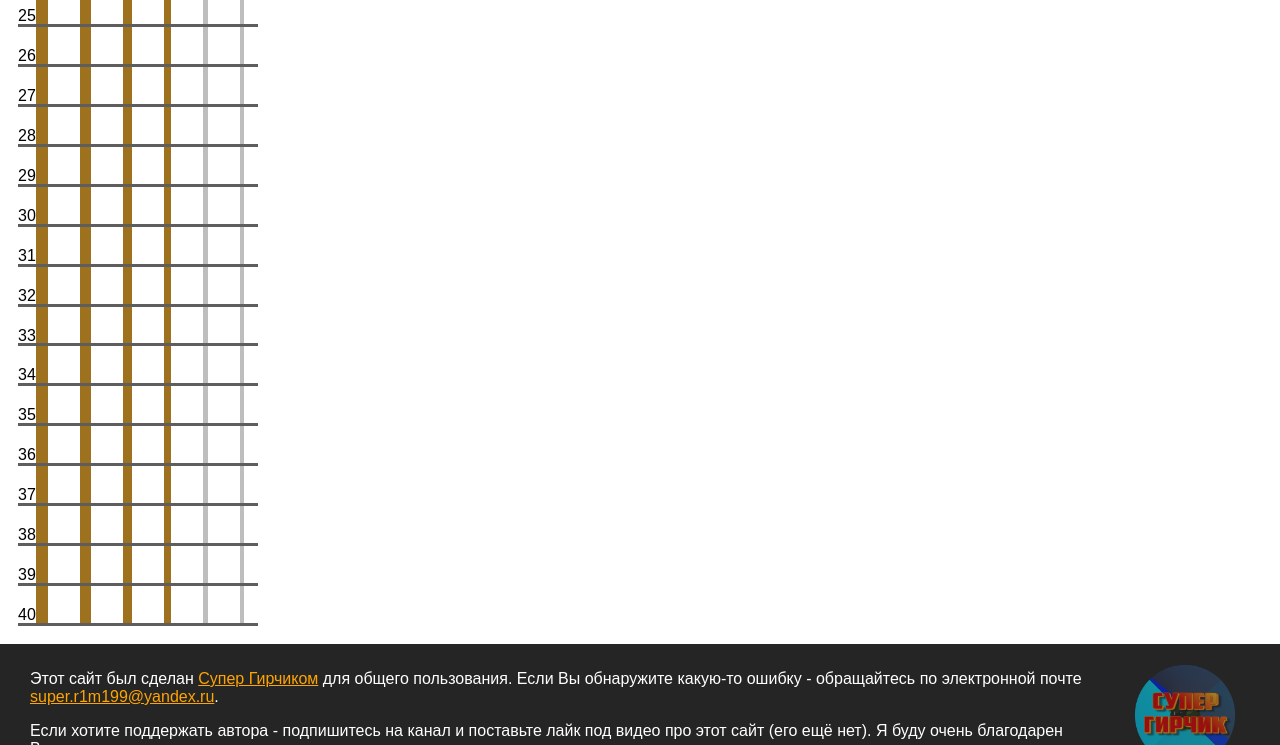
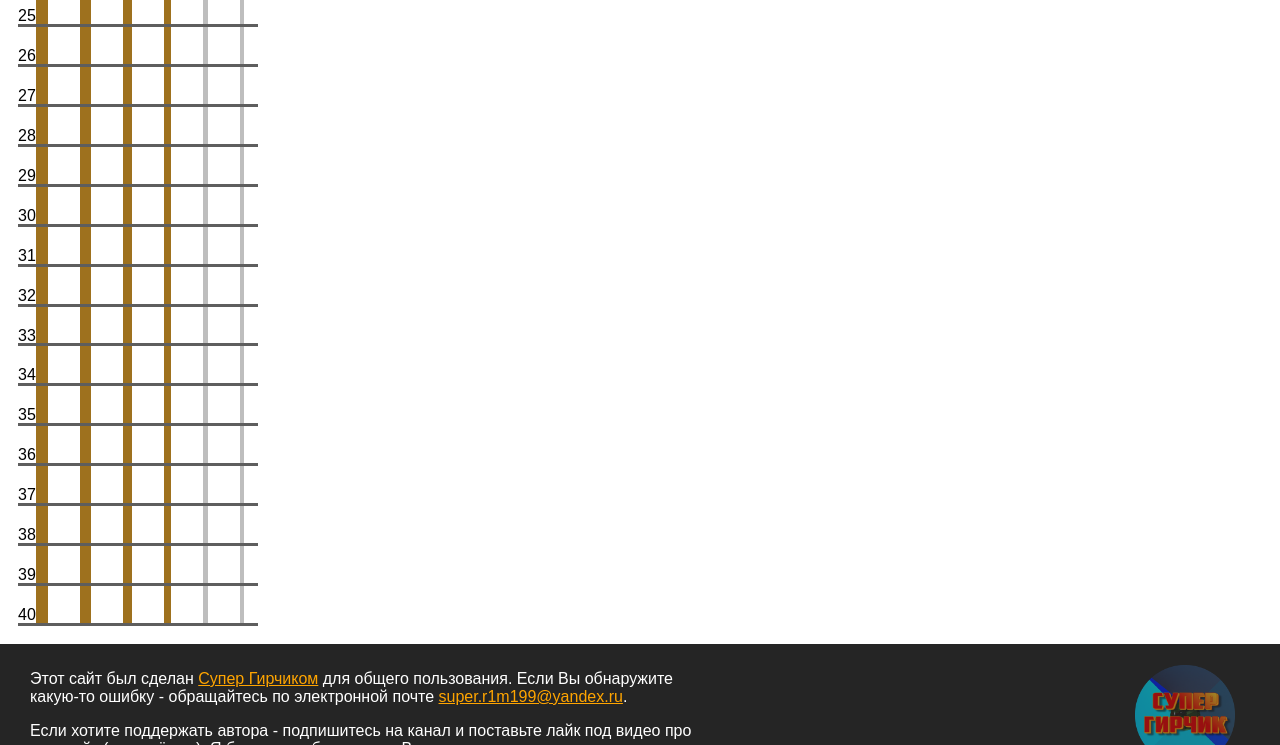
Before and after one commit to r1m199/-, a plain HTML site: page index.html in a window 1280 px wide. Shown: the part 1499-2244 px from the top of the page. Drawn offline with Linux system fonts and the light colour scheme.

Commit message:
added flex wraping

```diff
--- a/css/style.css
+++ b/css/style.css
@@ -6,6 +6,7 @@
 .flex{
     display: flex;
     justify-content: space-between;
+    flex-wrap: wrap;
 }
 .flex div{
     margin: 5px ;
@@ -219,6 +220,7 @@ justify-content: space-between;}
 }
 .flex-info{
     display: flex;
+    flex-wrap: wrap;
 }
 .flex-info aside p{
     text-align: justify;
@@ -227,7 +229,7 @@ justify-content: space-between;}
     margin-top: 0px;
 }
 aside{
-    margin-top: -105px;
+    margin-top: 20px;
 }
 #info{
     text-align: center;
@@ -240,7 +242,8 @@ a{
 }
 .flex div {
     flex-shrink: 0;
-    min-width: 0px;
+    min-width: 140px;
+    max-width: 700px;
 }
 .high {
     min-height: 200px;
@@ -275,6 +278,9 @@ textarea{
 aside{
     margin-left: 7%;
     margin-right: 7%;
+    min-width: 200px;
+    width: 450px;
+    max-width: 100%;
 }
 .margin-left{
     margin-left:10px ;
```
Also changed, not shown: 1 other file.
